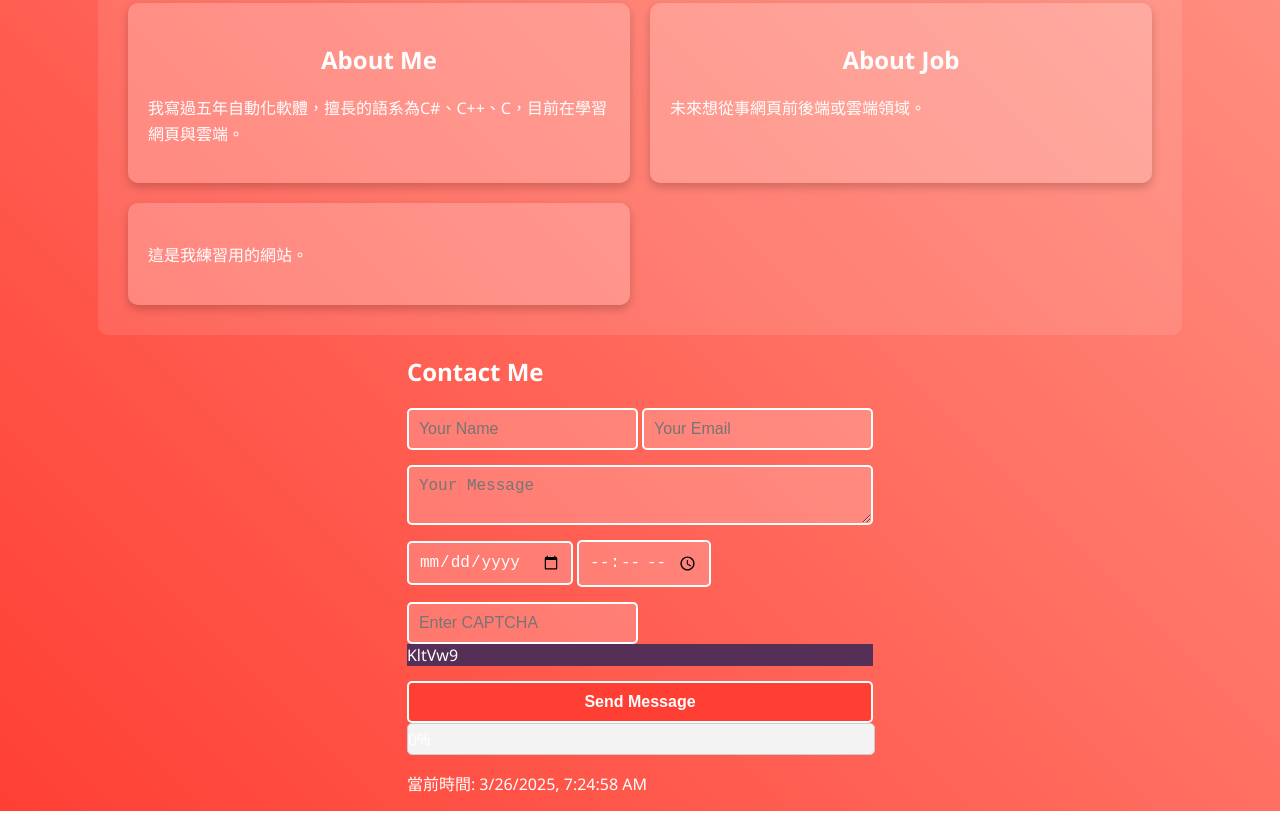
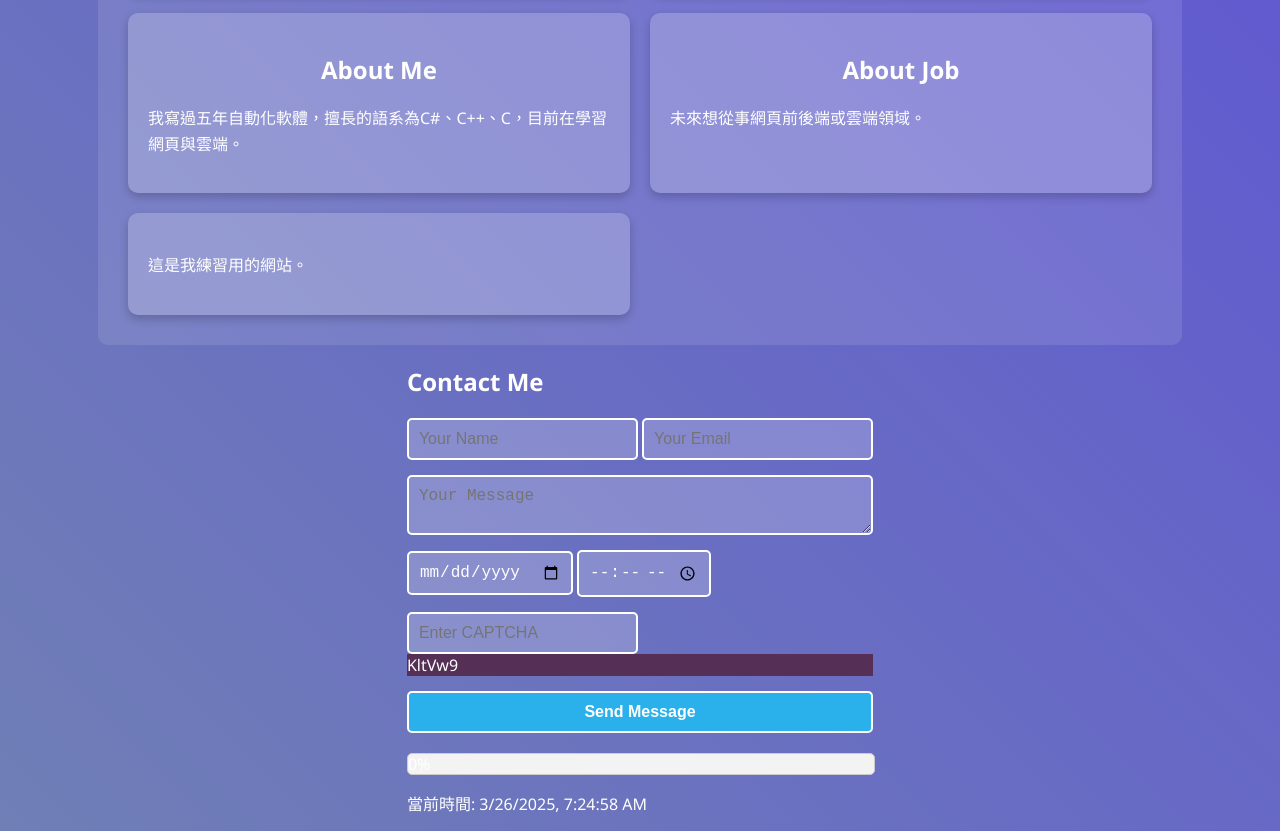
Before and after one commit to Bela-git/repp, a plain HTML site: page index.html in a window 1280 px wide. Shown: the part 313-1144 px from the top of the page. Drawn offline with Linux system fonts and the light colour scheme.

Commit message:
改顏色

```diff
--- a/index.html
+++ b/index.html
@@ -12,7 +12,7 @@
             margin: 0; /* 去除頁面邊距 */
             padding: 0; /* 去除頁面內距 */
             box-sizing: border-box; /* 設定框模型為 border-box */
-            background: linear-gradient(45deg, #ff3f34, #ff9a8b); /* 背景設定為漸變色 */
+            background: linear-gradient(45deg, #707fb6, #5f55d3); /* 背景設定為漸變色 */
             min-height: 100vh; /* 設定最小高度為100vh，保證內容占滿整個頁面 */
             color: #fff; /* 設定字體顏色為白色 */
             display: flex; /* 設定頁面為彈性盒子布局 */
@@ -28,7 +28,8 @@
             background-color: #f3f3f3; /* 背景顏色 */
             border: 1px solid #ccc; /* 邊框 */
             border-radius: 5px; /* 圓角 */
-            height: 30px; /* 設定進度條的高度 */
+            height: 20px; /* 設定進度條的高度 */
+            margin-top: 20px;
         }
 
         /* 設置進度條內部的樣式 */
@@ -38,7 +39,7 @@
             background-color: #4caf50; /* 進度條顏色 */
             border-radius: 5px; /* 圓角 */
             text-align: center; /* 文字居中 */
-            line-height: 30px; /* 文字居中對齊 */
+            line-height: 20px; /* 文字居中對齊 */
             color: white; /* 文字顏色 */
         }
 
@@ -156,7 +157,7 @@
 
         /* 設置提交按鈕的樣式 */
         input[type="submit"] {
-            background-color: #ff3f34; /* 背景顏色 */
+            background-color: #2ab0ea; /* 背景顏色 */
             cursor: pointer; /* 鼠標變為指針 */
             font-weight: bold; /* 字體加粗 */
             transition: background-color 0.3s ease; /* 背景顏色過渡效果 */
@@ -164,7 +165,7 @@
 
         /* 當鼠標懸停時，改變提交按鈕的顏色 */
         input[type="submit"]:hover {
-            background-color: #ff9a8b; /* 更改背景顏色 */
+            background-color: #98b7c9; /* 更改背景顏色 */
         }
 
         /* 響應式設計：當螢幕寬度小於768px時，調整佈局 */
```
